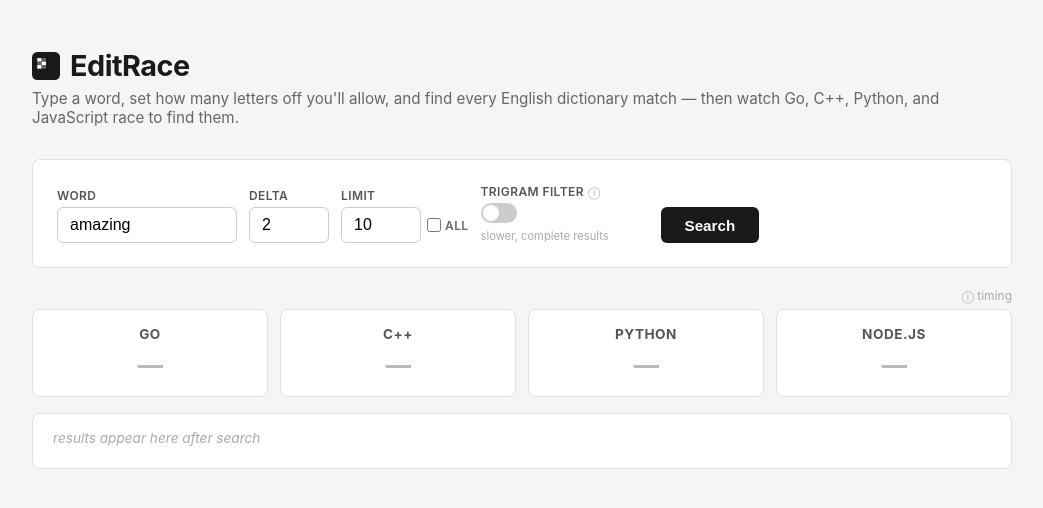
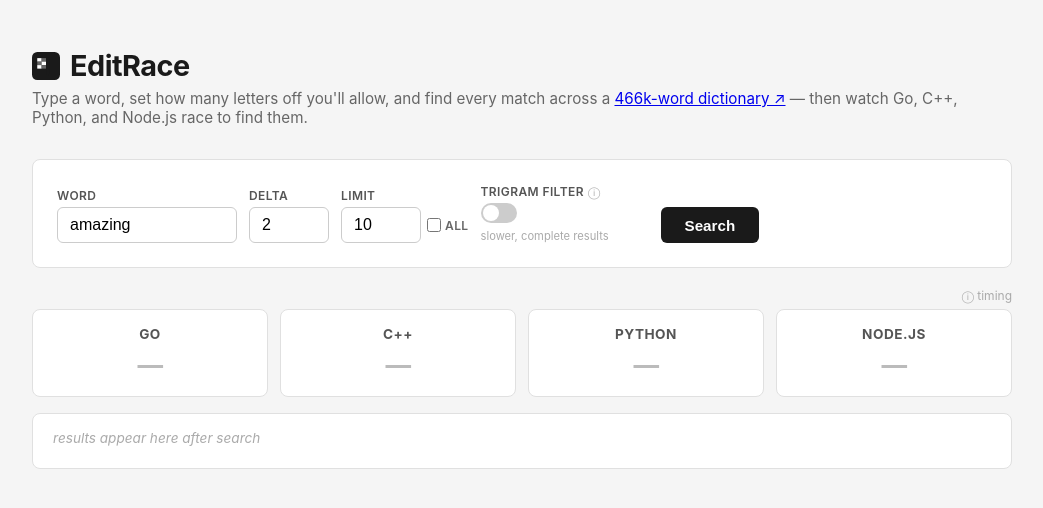
Before and after one commit to siqiliu18/nearestword, a React (Vite) app in the folder frontend/: page / in a window 1280 px wide. Shown: the top 508 px of the page, without its empty margins (118-1161 px from the left). Built offline with nearby package versions, Linux system fonts and the light colour scheme.

Commit message:
share words source link

```diff
--- a/frontend/src/App.jsx
+++ b/frontend/src/App.jsx
@@ -65,7 +65,7 @@ export default function App() {
           </svg>
           EditRace
         </h1>
-        <p>Type a word, set how many letters off you'll allow, and find every English dictionary match — then watch Go, C++, Python, and JavaScript race to find them.</p>
+        <p>Type a word, set how many letters off you'll allow, and find every match across a <a href="https://raw.githubusercontent.com/dwyl/english-words/master/words.txt" target="_blank" rel="noreferrer">466k-word dictionary ↗</a> — then watch Go, C++, Python, and Node.js race to find them.</p>
       </header>
 
       <div className="card">
```
